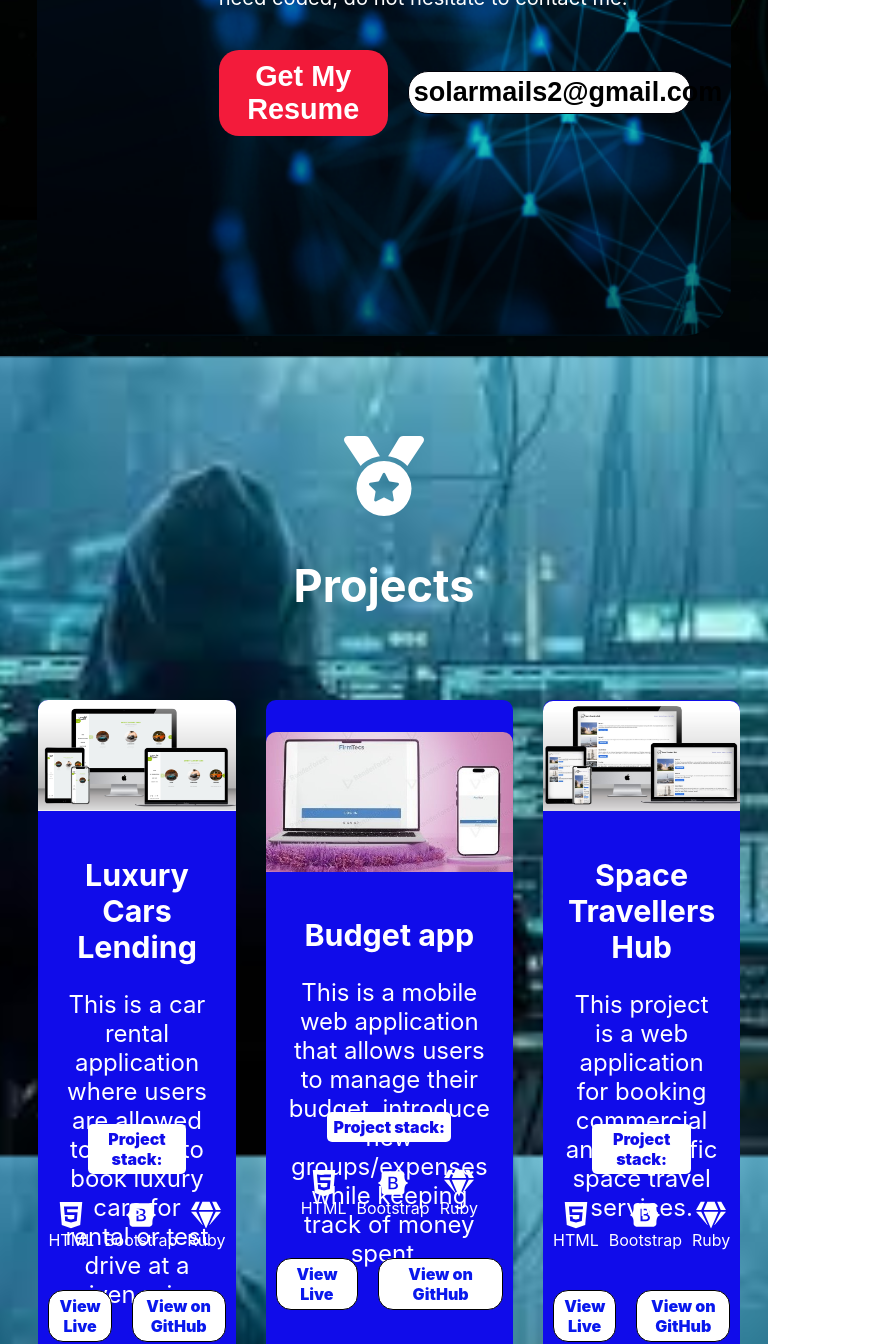
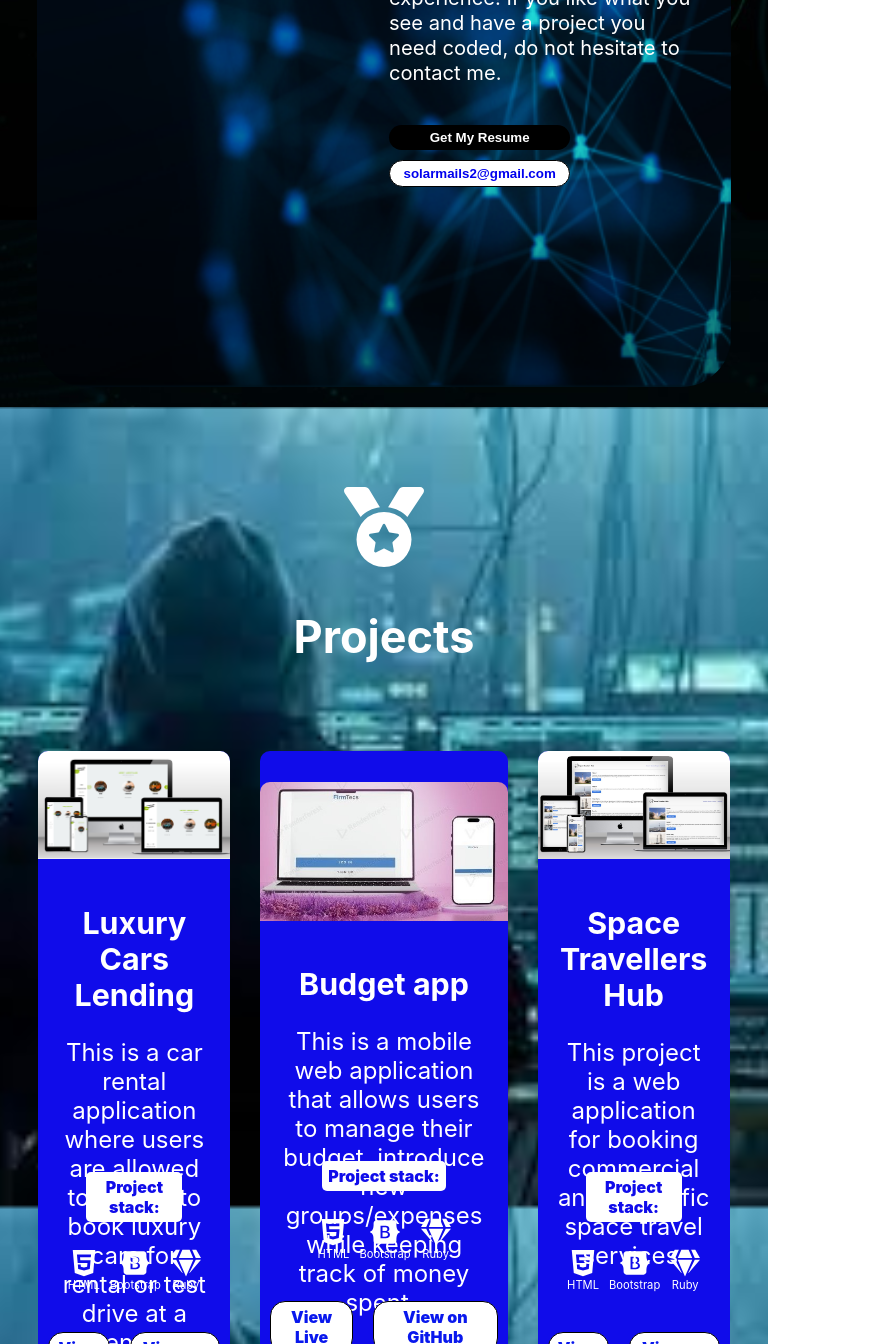
Before and after one commit to blase147/my_portfolio, a React (Create React App) app: page / in a window 768 px wide. Shown: the part 580-1924 px from the top of the page, 870 px wide, since content can reach past the window. Built offline with nearby package versions, Linux system fonts and the light colour scheme.

Commit message:
update footer

```diff
--- a/src/DownloadPDF.js
+++ b/src/DownloadPDF.js
@@ -7,15 +7,7 @@ const DownloadPDF = () => {
   };
 
   return (
-    <div className="res-mail">
-      <button className="my-resume" type="button" onClick={handleDownload}>Get My Resume</button>
-      {/* <button className="mailto" type="button">
-        <a href="mailto:solarmails2gmail.com" target="_blank" rel="noreferrer">
-          solarmails2@gmail.com
-        </a>
-      </button> */}
-
-    </div>
+    <button className="my-resume" type="button" onClick={handleDownload}>Get My Resume</button>
   );
 };
 
--- a/src/components/Homepage/homePage.scss
+++ b/src/components/Homepage/homePage.scss
@@ -172,14 +172,14 @@
           text-align: left;
         }
 
-        .res-mail {
+        .res-mail-mobile-footer {
           display: flex;
-          flex-direction: row;
+          flex-direction: column;
           // margin-left:0;
           // margin: auto;
           gap: 20px;
           // width: 100%;
-          // background-color: #0fd92a;
+          background-color: #0fd92a;
 
           .my-resume {
             background-color: #f31b3b;
--- a/src/components/Homepage/homepage.js
+++ b/src/components/Homepage/homepage.js
@@ -335,7 +335,7 @@ const HomePage = () => {
               <h1>Software Engineer</h1>
             </div>
           </section>
-          <div className="res-mail">
+          <div className="res-mail-footer">
             <DownloadPDF className="pfd" />
             <button className="mailto" type="button">
               <a href="mailto:solarmails2gmail.com" target="_blank" rel="noreferrer">
--- a/src/components/about-me/aboutMe.scss
+++ b/src/components/about-me/aboutMe.scss
@@ -11,10 +11,12 @@
       margin: auto;
       width: 80%;
       border: solid 1px rgb(14, 6, 0);
-      border-left: solid 10px #2b08ed;
+      // border-left: solid 10px #2b08ed;
       margin-bottom: 100px;
       padding-bottom: 50px;
       padding-top: 50px;
+      background-color: #000000;
+      color: #ffffff;
 
       .about-me-intro {
         display: flex;
@@ -86,7 +88,7 @@
             margin: auto;
 
             .my-resume {
-              background-color: #070eec;
+              background-color: #b20707;
               border-radius: 20px;
               color: white;
               width: 100%;
@@ -186,22 +188,35 @@
   }
 
   .blog {
-    background-color: #bbd3d8;
+    // background-color: #bbd3d8;
     display: flex;
     flex-direction: column;
-    justify-content: center;
+    align-items: center;
     border-top: solid 10px #cf0505;
     border-bottom: solid 10px #cf0505;
-    margin-top: 50px;
+    // margin-top: 50px;
     padding: 50px;
-    margin-bottom: 100px;
-    width: 40%;
+    // margin-bottom: 100px;
+    width: 70%;
     margin: auto;
 
-    a {
-      border-left: solid 3px #cf0505;
-      padding-left: 20px;
+    h1 {
+      font-size: 1.497em;
+    }
+    h2 {
+      font-size: 1.0em;
+    }
+    p {
+      width: 100%;
+      margin: auto;
+      margin-bottom: 30px;
+    }
+    .readmore {
+      background-color: #000000;
+      color: white;
+      border-radius: 20px;
       font-weight: 900;
+      padding: 5px;
     }
   }
 }
--- a/src/components/contact-me/contactMe.scss
+++ b/src/components/contact-me/contactMe.scss
@@ -102,24 +102,25 @@
     }
 
     .footer-nav {
+      display: flex;
+      flex-direction: column;
+      justify-content: center;
       margin-top: 100px;
-      margin-bottom: 50px;
-      width: 100%;
+      margin: auto;
+      // border: solid 2px #ffffff;
+      width: 80%;
+      padding: 40px;
 
-      ul {
+      a {
+        color: #f60b0b;
+      }
+
+      iframe {
         display: flex;
         flex-direction: column;
-        justify-content: center;
-        gap: 10px;
+        align-items: center;
+        width: 100%;
         margin: auto;
-        width: 100%;
-        padding-left: 0;
-
-        li a {
-          color: #000;
-          font-weight: 900;
-          text-align: center;
-        }
       }
     }
   }
@@ -240,7 +241,6 @@
       a {
         color: #f60b0b;
       }
-
     }
   }
 }
--- a/src/components/footer/footer.scss
+++ b/src/components/footer/footer.scss
@@ -33,15 +33,18 @@
       }
     }
 
-    .res-mail {
+    .res-mail-footer {
       display: flex;
-      flex-direction: row;
+      flex-direction: column;
+      background-color: #f10909;
       gap: 10px;
+
 
       .my-resume {
         background-color: #070eec;
         border-radius: 20px;
         color: white;
+        // width: 100%;
         margin: auto;
         padding: 10px;
       }
@@ -52,6 +55,7 @@
         font-size: 15px;
         padding: 7px;
         margin: auto;
+        // width: auto;
 
         a {
           text-decoration: none;
--- a/src/components/my-works/myWorks.scss
+++ b/src/components/my-works/myWorks.scss
@@ -65,6 +65,14 @@
         .li-container {
           display: flex;
           flex-direction: row;
+          gap: 20px;
+
+            li {
+              display: flex;
+              flex-direction: column;
+              align-items: center;
+              font-size: 0.7em;
+            }
         }
       }
 
@@ -80,7 +88,7 @@
           color: black;
           border: solid 1px #000;
           border-radius: 15px;
-          font-size: 10px;
+          font-size: 0.8em;
           font-weight: 900;
         }
       }
```
